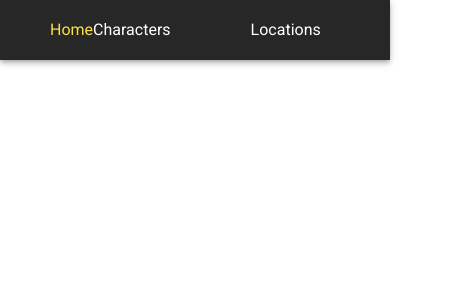
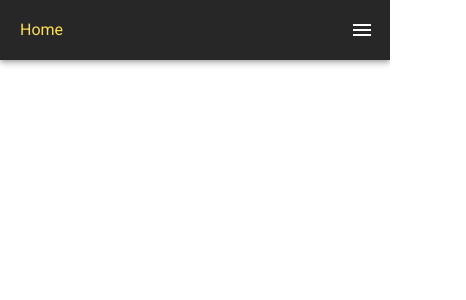
Before and after one commit to YuriiMykhailenko/rick_and_morty_next, a Next.js app: page / in a window 390 px wide. Shown: the top 300 px of the page, 466 px wide, since content can reach past the window. Built offline with nearby package versions, Linux system fonts and the light colour scheme.

Commit message:
fix header on mobile

```diff
--- a/app/layout.tsx
+++ b/app/layout.tsx
@@ -16,8 +16,9 @@ import Header from '../components/Header';
 // const cache = createCache({ key: 'css', prepend: true });
 
 export const metadata: Metadata = {
-  title: 'Create Next App',
-  description: 'Generated by create next app',
+  title: 'Rick and Morty Universe',
+  description:
+    'Info about characters, episodes and locations from Rick and Morty',
 };
 
 export default function RootLayout({
--- /dev/null
+++ b/components/BurgerMenu.tsx
@@ -0,0 +1,46 @@
+'use client';
+
+import { Box, IconButton, Menu, MenuItem } from '@mui/material';
+import MenuIcon from '@mui/icons-material/Menu';
+import NavLink from './NavLink';
+import { MouseEvent, useState } from 'react';
+
+export default function BurgerMenu() {
+  const [anchorEl, setAnchorEl] = useState<HTMLButtonElement | null>(null);
+
+  const handleClick = (event: MouseEvent<HTMLButtonElement | undefined>) => {
+    setAnchorEl(event.currentTarget);
+  };
+
+  const handleClose = () => {
+    setAnchorEl(null);
+  };
+  return (
+    <Box sx={{ display: { xs: 'block', sm: 'none' } }}>
+      <IconButton
+        edge="end"
+        color="inherit"
+        aria-label="menu"
+        onClick={handleClick}
+      >
+        <MenuIcon />
+      </IconButton>
+      <Menu
+        anchorEl={anchorEl}
+        keepMounted
+        open={Boolean(anchorEl)}
+        onClose={handleClose}
+      >
+        <MenuItem onClick={handleClose}>
+          <NavLink href="/characters">Characters</NavLink>
+        </MenuItem>
+        <MenuItem onClick={handleClose}>
+          <NavLink href="/locations">Locations</NavLink>
+        </MenuItem>
+        <MenuItem onClick={handleClose}>
+          <NavLink href="/episodes">Episodes</NavLink>
+        </MenuItem>
+      </Menu>
+    </Box>
+  );
+}
--- a/components/Header.tsx
+++ b/components/Header.tsx
@@ -1,5 +1,6 @@
 import { AppBar, Box, Toolbar } from '@mui/material';
 import NavLink from './NavLink';
+import BurgerMenu from './BurgerMenu';
 
 export default function Header() {
   return (
@@ -9,16 +10,24 @@ export default function Header() {
           display: 'flex',
           justifyContent: 'space-between',
           height: 60,
-          paddingInline: '50px !important',
+          paddingInline: { xs: '20px', sm: '50px' },
         }}
       >
         <NavLink href="/">Home</NavLink>
 
-        <Box sx={{ display: 'flex', gap: '80px', height: '100%' }}>
+        <Box
+          sx={{
+            display: { xs: 'none', sm: 'flex' },
+            gap: '80px',
+            height: '100%',
+          }}
+        >
           <NavLink href="/characters">Characters</NavLink>
           <NavLink href="/locations">Locations</NavLink>
           <NavLink href="/episodes">Episodes</NavLink>
         </Box>
+
+        <BurgerMenu />
       </Toolbar>
     </AppBar>
   );
--- a/package.json
+++ b/package.json
@@ -12,6 +12,7 @@
     "@emotion/react": "^11.14.0",
     "@emotion/styled": "^11.14.0",
     "@fontsource/roboto": "^5.1.0",
+    "@mui/icons-material": "^6.3.1",
     "@mui/material": "^6.2.1",
     "@reduxjs/toolkit": "^2.5.0",
     "classnames": "^2.5.1",
```
Also changed, not shown: components/PersonCard.tsx (+6 -5 lines), 1 other file (tests, documents, lock files or other folders).
